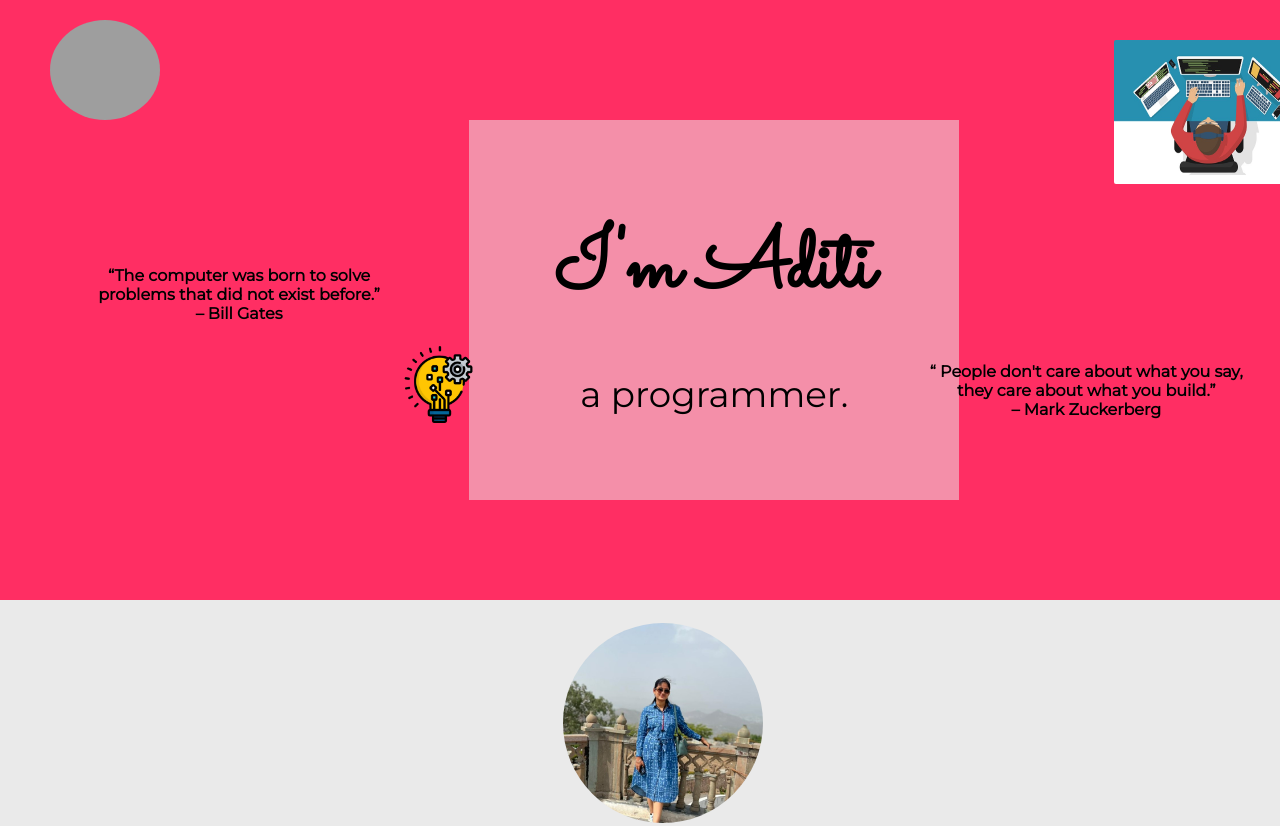
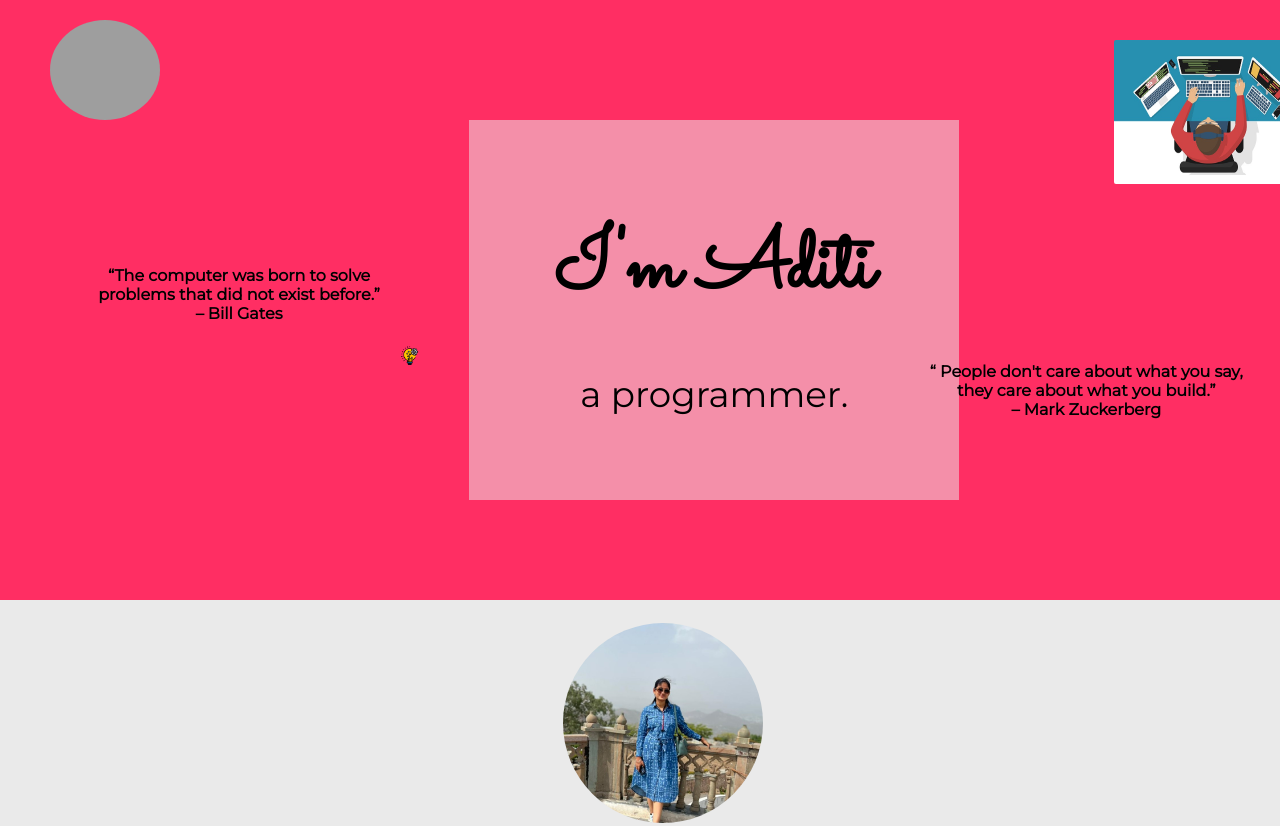
Before and after one commit to Aditi-1709/Portfolio, a plain HTML site: page index.html in a window 1280 px wide. Shown: the top 826 px of the page. Drawn offline with Linux system fonts and the light colour scheme; grey boxes are pictures that could not be loaded; a web font is replaced by a local one.

Commit message:
responsiveness

```diff
--- a/css/styles.css
+++ b/css/styles.css
@@ -328,9 +328,11 @@ div.profile {
        }
        .a {
         align-self: auto;
-
        }
        .b {
         align-self: auto;
        }
+       .bulb {
+        width:1.5%;
+       }
 }
```
